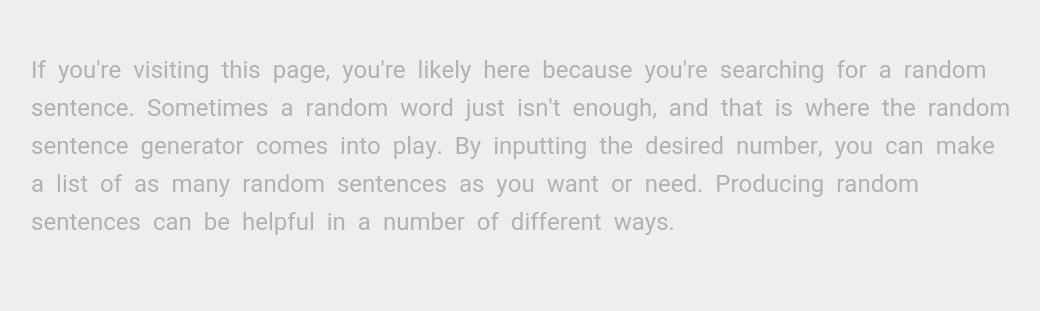
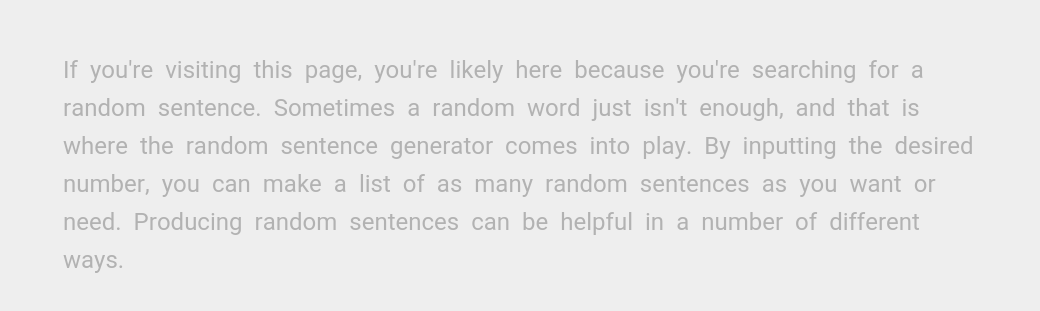
Before and after one commit to yahuy1/tickingstabs, a React (Create React App) app: page / in a window 1280 px wide. Shown: the part 289-600 px from the top of the page, without its empty margins (115-1155 px from the left). Built offline with nearby package versions, Linux system fonts and the light colour scheme; the HTML template or start-up script is replaced by a standard one.

Commit message:
layout changes

```diff
--- a/src/App.js
+++ b/src/App.js
@@ -204,7 +204,9 @@ export default function App() {
 	return (
 		<div id="App">
 			<div></div>
-			<div className="typingTest" >
+			<div className="centerContent">
+				<div></div>
+				<div className="typingTest">
 					<input
 						ref={wordInput}
 						className="wordInput"
@@ -219,5 +221,7 @@ export default function App() {
 				</div>
 				<div></div>
 			</div>
+			<div></div>
+		</div>
 	)
 }
--- a/src/App.scss
+++ b/src/App.scss
@@ -10,6 +10,11 @@ $error-color: #d70000;
   height: 100vh;
   display: grid;
   grid-template-columns: auto minmax(0,1000px) auto;
+
+  .centerContent {
+    display: grid;
+    grid-template-rows: auto 0.9fr auto;
+    padding: 2rem;
 
     .typingTest {
       display: grid;
@@ -52,3 +57,4 @@ $error-color: #d70000;
       }
     }
   }
+}
```
Lines whose indentation alone changed are shown as unchanged.
